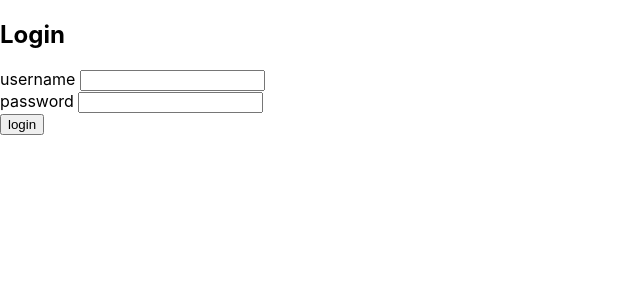
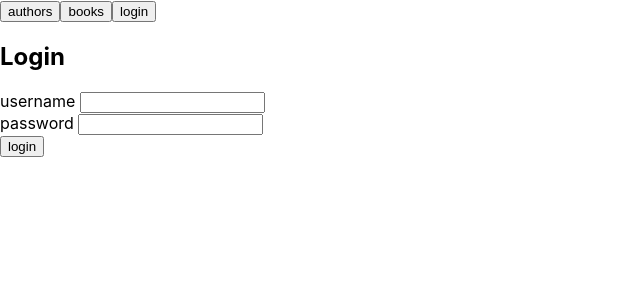
Before and after one commit to uladzimir-yeudakimovich/frontend-for-graphql, a React (Create React App) app: page / in a window 1280 px wide. Shown: the top 300 px of the page, without its empty margins (0-640 px from the left). Built offline with nearby package versions, Linux system fonts and the light colour scheme.

Commit message:
refactor auth

```diff
--- a/src/App.js
+++ b/src/App.js
@@ -12,7 +12,7 @@ import Notification from './Notification'
 const App = () => {
   const [token, setToken] = useState(null)
   const [errorMessage, setErrorMessage] = useState(null)
-  const [page, setPage] = useState('authors')
+  const [page, setPage] = useState('login')
   const client = useApolloClient()
 
   const notify = (message) => {
@@ -24,6 +24,7 @@ const App = () => {
 
   const logout = () => {
     setToken(null)
+    setPage('login')
     localStorage.clear()
     client.resetStore()
   }
@@ -31,12 +32,16 @@ const App = () => {
   if (!token) {
     return (
       <div>
+        <div>
+          <button onClick={() => setPage('authors')}>authors</button>
+          <button onClick={() => setPage('books')}>books</button>
+          <button onClick={() => setPage('login')}>login</button>
+        </div>
+
         <Notification errorMessage={errorMessage} />
-        <h2>Login</h2>
-        <LoginForm
-          setToken={setToken}
-          setError={notify}
-        />
+        <Authors show={page === 'authors'} setError={notify} />
+        <Books show={page === 'books'} setError={notify} />
+        <LoginForm show={page === 'login'} setToken={setToken} setError={notify} setPage={setPage} />
       </div>
     )
   }
@@ -48,6 +53,7 @@ const App = () => {
         <button onClick={() => setPage('authors')}>authors</button>
         <button onClick={() => setPage('books')}>books</button>
         <button onClick={() => setPage('add')}>add book</button>
+        <button onClick={() => logout()}>logout</button>
       </div>
 
       <Notification errorMessage={errorMessage} />
--- a/src/components/authors/AuthorForm.js
+++ b/src/components/authors/AuthorForm.js
@@ -23,7 +23,7 @@ const AuthorForm = ({ authors }) => {
 
   return (
     <div>
-      <h2>Set birthyear</h2>
+      <h2>set birthyear</h2>
       <form onSubmit={submit}>
         <label>
           name
--- a/src/components/authors/Display.js
+++ b/src/components/authors/Display.js
@@ -4,14 +4,14 @@ const Display = ({ authors }) => {
   if (!authors.length) {
     return (
       <>
-        <h2>authors</h2>
+        <h2>Authors</h2>
       </>
     )
   }
 
   return (
     <>
-      <h2>authors</h2>
+      <h2>Authors</h2>
       <table>
         <tbody>
           <tr>
--- a/src/components/authors/index.js
+++ b/src/components/authors/index.js
@@ -19,7 +19,7 @@ const Authors = (props) => {
   if (!result.data) {
     return (
       <>
-        <h2>authors</h2>
+        <h2>Authors</h2>
       </>
     )
   }
--- a/src/components/books/Display.js
+++ b/src/components/books/Display.js
@@ -7,7 +7,7 @@ const Display = ({ books }) => {
 
   return (
     <>
-      <h2>books</h2>
+      <h2>Books</h2>
       <table>
         <tbody>
           <tr>
--- a/src/components/books/index.js
+++ b/src/components/books/index.js
@@ -18,7 +18,7 @@ const Books = (props) => {
   if (!result.data) {
     return (
       <>
-        <h2>books</h2>
+        <h2>Books</h2>
       </>
     )
   }
--- a/src/components/login/login.js
+++ b/src/components/login/login.js
@@ -3,7 +3,7 @@ import { useMutation } from '@apollo/client'
 
 import { LOGIN } from '../../queries'
 
-const LoginForm = ({ setError, setToken }) => {
+const LoginForm = ({ show, setError, setToken, setPage }) => {
   const [username, setUsername] = useState('')
   const [password, setPassword] = useState('')
 
@@ -21,14 +21,20 @@ const LoginForm = ({ setError, setToken }) => {
     }
   }, [result.data]) // eslint-disable-line
 
+  if (!show) {
+    return null
+  }
+
   const submit = async (event) => {
     event.preventDefault()
 
     login({ variables: { username, password } })
+    setPage('authors')
   }
 
   return (
     <div>
+      <h2>Login</h2>
       <form onSubmit={submit}>
         <div>
           username <input
```
